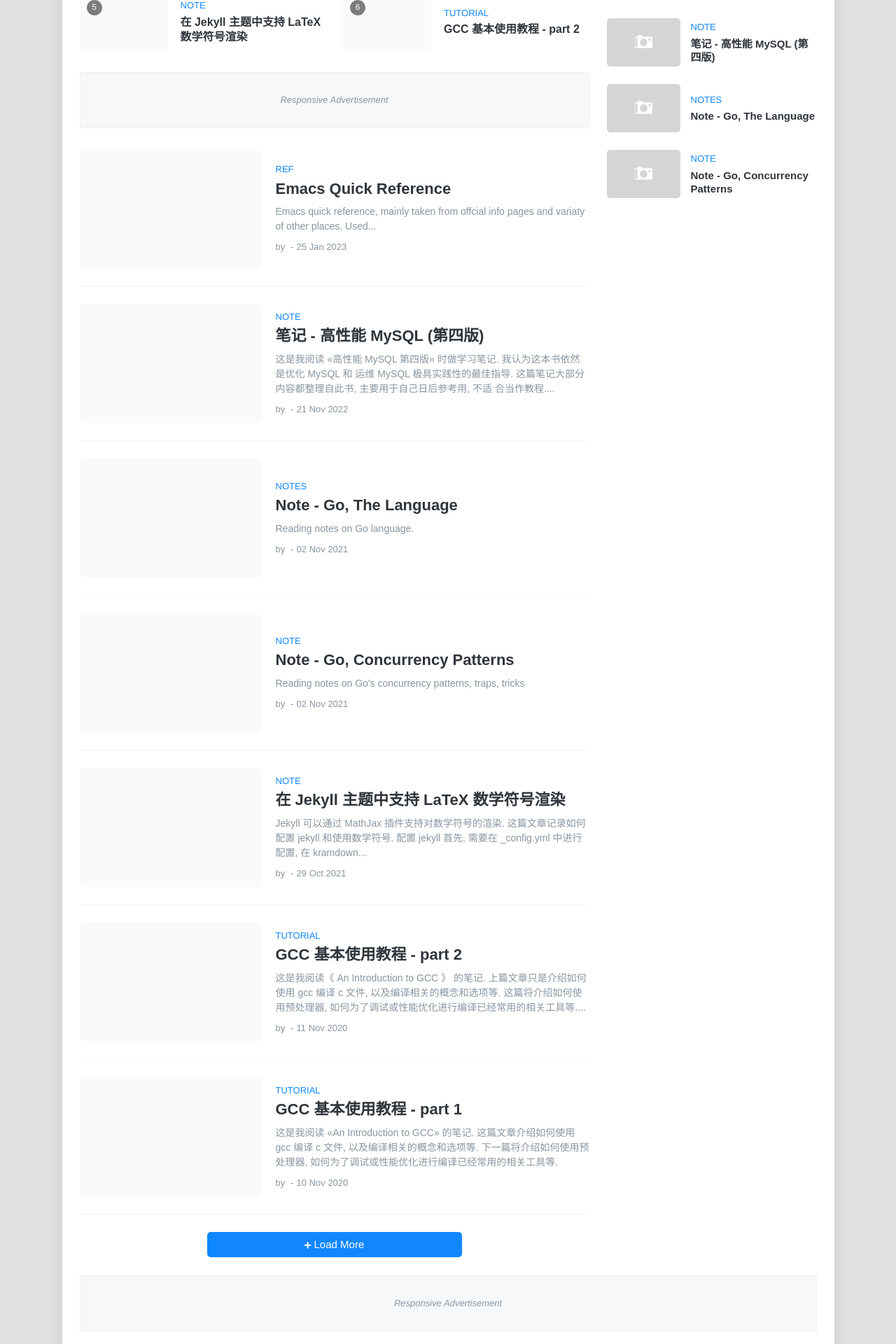
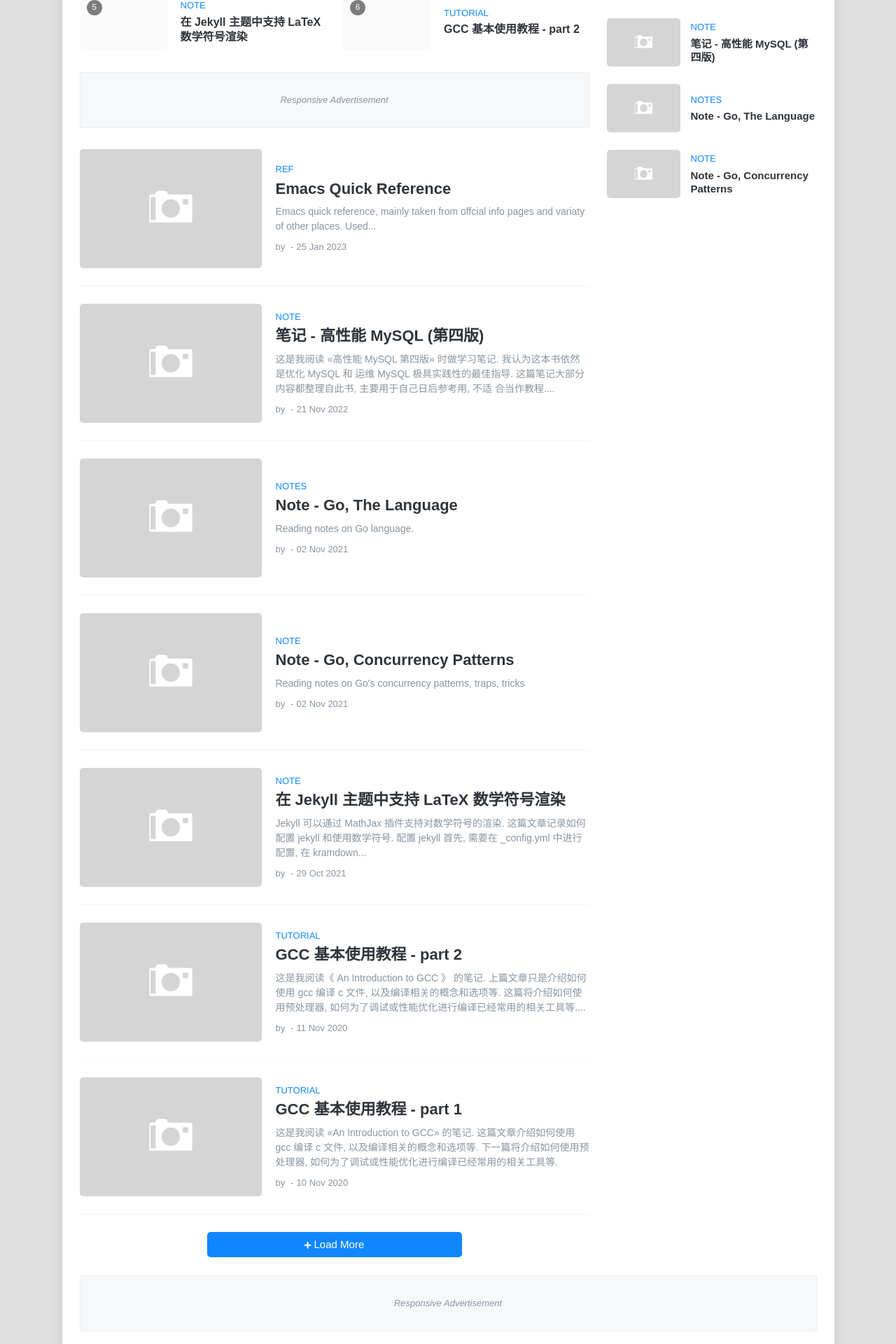
Before and after one commit to postca/postca.github.io, a Jekyll site: the page built from index.html, in a window 1280 px wide. Shown: the part 851-2771 px from the top of the page at 70% size. Built offline with Jekyll 4.4.1, drawn with Linux system fonts in a browser that asks for light colours; the list of posts is cut into pages by our own code.

Commit message:
Update post_list_item.html

```diff
--- a/_includes/post_list_item.html
+++ b/_includes/post_list_item.html
@@ -1,7 +1,13 @@
 {% assign author = site.authors[post.author] %}
 <article class="blog-post hentry index-post post-{{ forloop.index0 }}">
 <a class="entry-image-wrap is-image" href="{{ site.baseurl }}{{ post.url }}" title="{{ post.title }}">
-{% if post.image %}<span class="entry-thumb lazy-ify" data-image="{{ post.image }}" style="background-image:url({{ post.image }})"></span>{% endif %}
+{% if post.optimized_image %}
+<span class="entry-thumb lazy-ify" data-image="{{ post.optimized_image }}" style="background-image:url({{ post.optimized_image }})"></span>
+{% elsif post.image %}
+<span class="entry-thumb lazy-ify" data-image="{{ post.image }}" style="background-image:url({{ post.image }})"></span>
+{% else %}
+<span class="entry-thumb lazy-ify" data-image="/assets/img/off.jpg" style="background-image:url(/assets/img/off.png)"></span>
+{% endif %}
 </a>
 <div class="entry-header">
 <span class="entry-category">{{ post.categories[0] }}</span>
```
